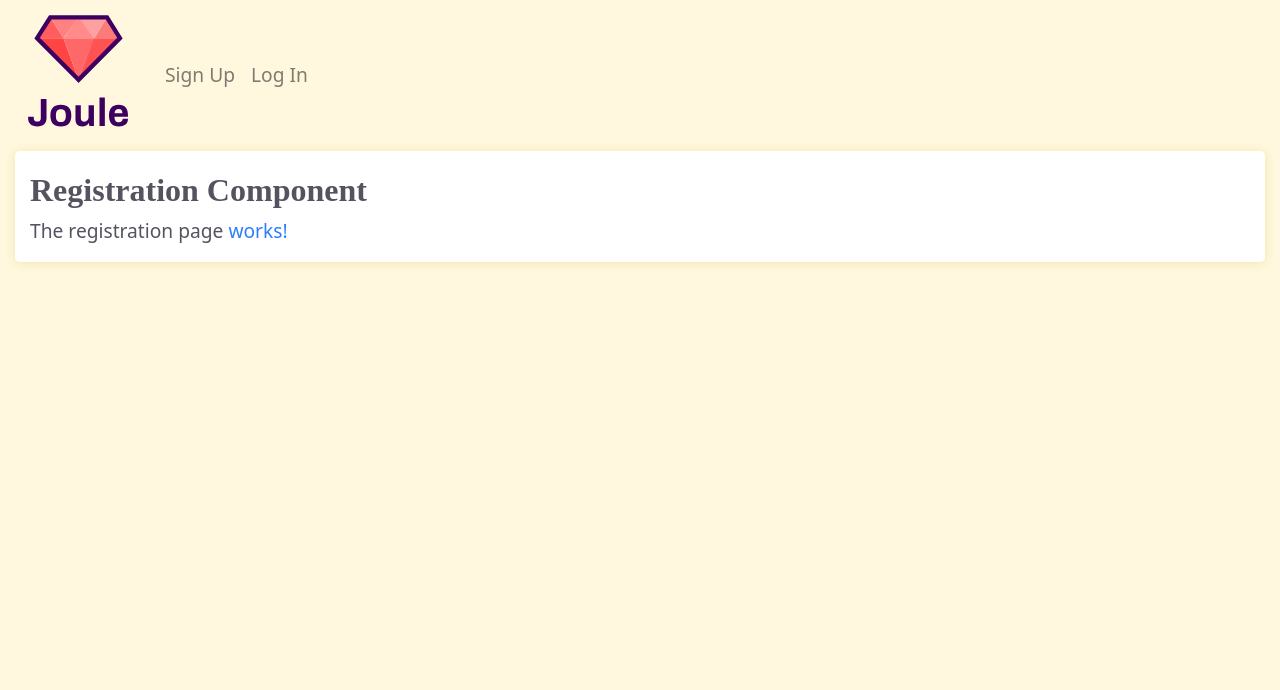
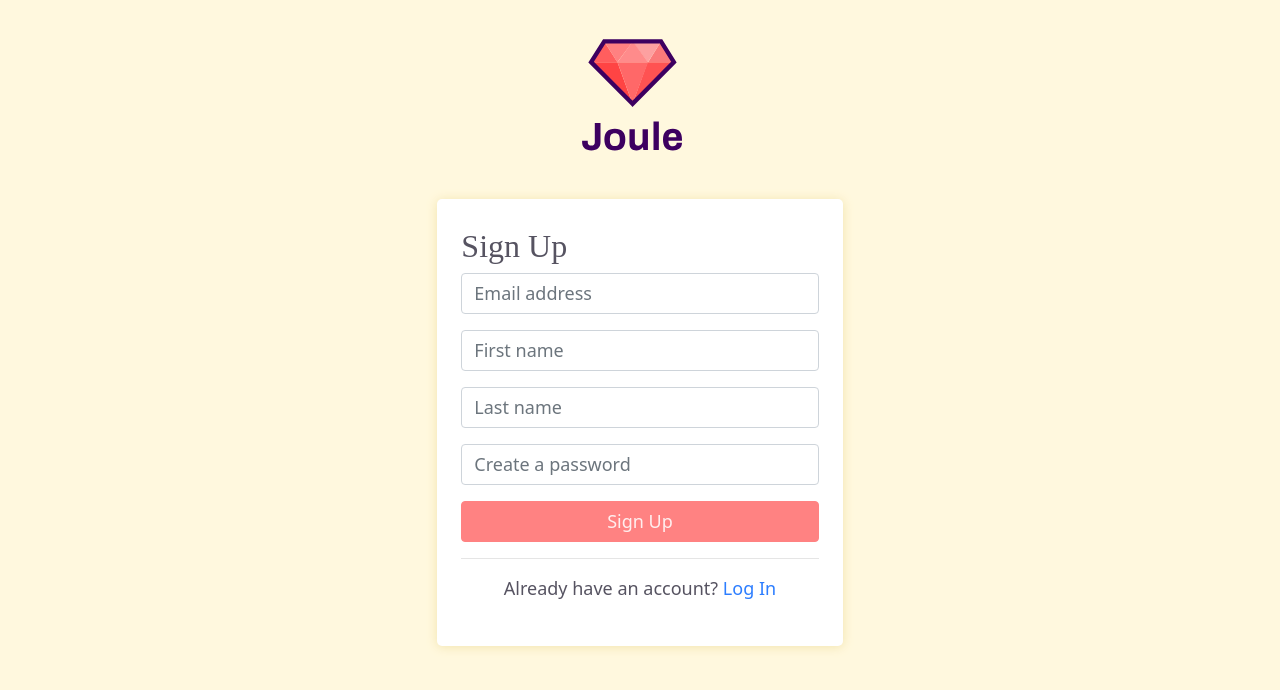
Before and after one commit to TAASSK/Joule, an Angular app in the folder src/public/: page /registration in a window 1280 px wide. Shown: the top 690 px of the page. Built offline with nearby package versions, Linux system fonts and the light colour scheme; a web font is replaced by a local one.

Commit message:
added registration page, login page, and updated the homepage to align closer to Paul's mockup

```diff
--- a/src/public/src/app/app.component.html
+++ b/src/public/src/app/app.component.html
@@ -1,26 +1 @@
-<header class="row">
-	<nav class="navbar navbar-expand-lg navbar-light">
-		<button class="navbar-toggler" type="button" data-toggle="collapse" data-target="#page-navbarToggler" aria-controls="page-navbarToggler" aria-expanded="false" aria-label="Toggle Navigation">
-			<span class="navbar-toggler-icon"></span>
-		</button> <!-- hamburger menu button -->
-		<div class="collapse navbar-collapse" id="page-navbarToggler">
-			<a class="navbar-brand" [routerLink]="['/home']">
-				<img class="navbar-logo" src="/assets/img/logo/joule-cropped-transparent.svg" width="125" height="125" alt="Joule">
-			</a> <!-- .navbar-brand -->
-
-		<ul class="navbar-nav ml-auto">
-			<li class="nav-item">
-				<a class="nav-link" [routerLink]="['/registration']">Sign Up</a>
-			</li>
-			<li class="nav-item">
-				<a class="nav-link" [routerLink]="['/login']">Log In</a>
-			</li>
-		</ul>
-
-		</div> <!-- .collapse .navbar-collapse -->
-	</nav> <!-- navbar -->
-</header> <!-- .row (header) -->
-
-<main class="row site-content">
-	<router-outlet></router-outlet>
-</main> <!-- .row .site-content -->
+<router-outlet></router-outlet>
--- a/src/public/src/app/home-page/home-page.component.html
+++ b/src/public/src/app/home-page/home-page.component.html
@@ -1,4 +1,29 @@
-<section class="col-lg-12">
+<header class="row">
+
+	<nav class="navbar navbar-expand-lg navbar-light">
+
+		<div class="navbar-items">
+
+			<a class="navbar-brand" [routerLink]="['/home']">
+				<img class="navbar-logo" src="/assets/img/logo/joule-cropped-transparent.svg" width="100" height="100" alt="Joule">
+			</a> <!-- .navbar-brand -->
+
+			<ul class="navbar-nav">
+				<li class="nav-item">
+					<a class="nav-link" [routerLink]="['/registration']">Sign Up</a>
+				</li>
+				<li class="nav-item">
+					<a class="nav-link" [routerLink]="['/login']">Log In</a>
+				</li>
+			</ul>
+
+		</div> <!-- .collapse .navbar-collapse -->
+
+	</nav> <!-- navbar -->
+
+</header> <!-- .row (header) -->
+
+<section class="col-lg-12 site-content">
 	<h1>Home Page Component</h1>
 	<p>The home page <a href="#">works!</a></p>
 </section> <!-- .row (section) -->
--- a/src/public/src/app/login/login.component.html
+++ b/src/public/src/app/login/login.component.html
@@ -1,4 +1,32 @@
-<section class="col-lg-12">
-	<h1>Login Component</h1>
-	<p>The login page <a href="#">works!</a></p>
+<nav class="navbar navbar-expand-lg navbar-light">
+	<div class="navbar-center-brand">
+		<a class="navbar-brand" [routerLink]="['/home']">
+			<img class="navbar-logo" src="/assets/img/logo/joule-cropped-transparent.svg" width="125" height="125" alt="Joule">
+		</a> <!-- .navbar-brand -->
+	</div> <!-- .navbar-center-brand -->
+</nav> <!-- navbar -->
+
+<section class="col col-sm-4 col-md-6 col-lg-4 site-content">
+	<h1>Log In</h1>
+
+	<form>
+
+		<!-- Email address -->
+		<section class="form-group">
+			<input type="email" class="form-control" id="loginInputEmailAddress" placeholder="Email address">
+		</section>
+
+		<!-- Password -->
+		<section class="form-group">
+			<input type="password" class="form-control" id="loginInputPassword" placeholder="Password">
+		</section>
+
+	</form>
+
+	<button type="submit" class="button button-call-to-action button-block">Log In</button>
+
+	<hr>
+
+	<p class="text-center">Need an account? <a [routerLink]="['/registration']">Sign Up</a></p>
+
 </section> <!-- .row (section) -->
--- a/src/public/src/app/login/login.component.ts
+++ b/src/public/src/app/login/login.component.ts
@@ -1,4 +1,8 @@
+/*
+ * Angular library
+ * */
 import { Component, OnInit } from '@angular/core';
+import { ActivatedRoute, Router } from '@angular/router';
 
 @Component({
 	selector: 'app-login',
@@ -6,7 +10,10 @@ import { Component, OnInit } from '@angular/core';
 })
 export class LoginComponent implements OnInit {
 
-	constructor() { }
+	constructor(
+		private route: ActivatedRoute,
+		private router: Router
+	) { }
 
 	ngOnInit() { }
 
--- a/src/public/src/app/registration/registration.component.html
+++ b/src/public/src/app/registration/registration.component.html
@@ -1,4 +1,42 @@
-<section class="col-lg-12">
-	<h1>Registration Component</h1>
-	<p>The registration page <a href="#">works!</a></p>
+<nav class="navbar navbar-expand-lg navbar-light">
+	<div class="navbar-center-brand">
+		<a class="navbar-brand" [routerLink]="['/home']">
+			<img class="navbar-logo" src="/assets/img/logo/joule-cropped-transparent.svg" width="125" height="125" alt="Joule">
+		</a> <!-- .navbar-brand -->
+	</div> <!-- .navbar-center-brand -->
+</nav> <!-- navbar -->
+
+<section class="col col-sm-4 col-md-6 col-lg-4 site-content">
+	<h1>Sign Up</h1>
+
+	<form>
+
+		<!-- Email address -->
+		<section class="form-group">
+			<input type="email" class="form-control" id="registrationInputEmailAddress" placeholder="Email address">
+		</section>
+
+		<!-- First Name -->
+		<section class="form-group">
+			<input type="text" class="form-control" id="registrationInputFirstName" placeholder="First name">
+		</section>
+
+		<!-- Last Name -->
+		<section class="form-group">
+			<input type="text" class="form-control" id="registrationInputLastName" placeholder="Last name">
+		</section>
+
+		<!-- Password -->
+		<section class="form-group">
+			<input type="password" class="form-control" id="registrationInputPassword" placeholder="Create a password">
+		</section>
+
+	</form>
+
+	<button type="submit" class="button button-call-to-action button-block">Sign Up</button>
+
+	<hr>
+
+	<p class="text-center">Already have an account? <a [routerLink]="['/login']">Log In</a></p>
+
 </section> <!-- .row (section) -->
--- a/src/public/src/app/registration/registration.component.ts
+++ b/src/public/src/app/registration/registration.component.ts
@@ -1,4 +1,8 @@
+/*
+ * Angular library
+ * */
 import { Component, OnInit } from '@angular/core';
+import { ActivatedRoute, Router } from '@angular/router';
 
 @Component({
 	selector: 'app-registration',
@@ -6,7 +10,10 @@ import { Component, OnInit } from '@angular/core';
 })
 export class RegistrationComponent implements OnInit {
 
-	constructor() { }
+	constructor(
+		private route: ActivatedRoute,
+		private router: Router
+	) { }
 
 	ngOnInit() { }
 
--- /dev/null
+++ b/src/public/src/css/_buttons.css
@@ -0,0 +1,75 @@
+
+/* General button styles
+
+	Essentially mimics bootstrap behavior
+*/
+
+.button {
+	text-align: center;
+	white-space: nowrap;
+	vertical-align: middle;
+	user-select: none;
+	border: 1px solid transparent;
+	padding: 0.375rem 0.75rem;
+	line-height: 1.5;
+	border-radius: 0.25rem;
+	transition: color .15s ease-in-out, background-color .15s ease-in-out, border-color .15s ease-in-out, box-shadow .15s ease-in-out;
+}
+
+.button:hover {
+	text-decoration: none;
+}
+
+.button:focus, .button.focus {
+	text-decoration: none;
+	outline: 0;
+	box-shadow: 0 0 0 0.2rem rgba(209,209,214,0.25);
+}
+
+.button:not(:disabled):not(.disabled) {
+	cursor: pointer;
+}
+
+.button:not(.button+.button) {
+	margin-top: 1rem;
+}
+
+/* Button colors */
+
+.button-regular {
+	color: #565361;
+	background-color: #d1d1d6;
+	border-color: #d1d1d6;
+}
+
+.button-regular:hover {
+	color: #565361;
+	background-color: #c1c1c6; /* darkened by 7.5% */
+	border-color: #bcbcc1; /* darkened by 10% */
+}
+
+.button-call-to-action {
+	color: #ffefef;
+	background-color: #ff8282;
+	border-color: #ff8282;
+}
+
+.button-call-to-action:hover {
+	color: #ffefef;
+	background-color: #ec7878;
+	border-color: #e67575;
+}
+
+/* Width-filling button
+
+	Emulates the bootstrap .btn-block class
+*/
+
+.button-block {
+	display: block;
+	width: 100%;
+}
+
+.button-block+.button-block {
+	margin-top: 0.5rem;
+}
--- a/src/public/src/css/_forms.css
+++ b/src/public/src/css/_forms.css
@@ -1 +1,5 @@
 /* Sitewide form styling */
+
+.form-control {
+	font-size: inherit;
+}
--- a/src/public/src/css/_general.css
+++ b/src/public/src/css/_general.css
@@ -13,8 +13,8 @@ a {
 body {
 	background: #FFF8DE;
 	font-family: system-ui;
-    font-size: 1.2rem;
-    color: #565361;
+	font-size: 18px;
+	color: #3D0060;
 }
 
 em {
@@ -23,14 +23,22 @@ em {
 
 h1 {
 	font-family: 'Archivo-Web';
-    font-size: 24pt;
-    font-weight: 700;
+	font-size: 2rem;
+	font-weight: 500;
 }
 
 h2 {
 	font-family: 'Archivo-Web';
-    font-size: 20pt;
-    font-weight: 700;
+	font-size: 1.5rem;
+	font-weight: 500;
+}
+
+hr {
+	display: block;
+	margin: 1rem auto;
+	clear: both;
+	border: none;
+	border-top: 1px solid rgba(0,0,0,0.1);
 }
 
 strong {
--- /dev/null
+++ b/src/public/src/css/_navbar.css
@@ -0,0 +1,26 @@
+
+.navbar {
+	width: 100%;
+	padding: 2rem 1.5rem;
+}
+
+.navbar-center-brand {
+	display: flex;
+	flex-basis: auto;
+	flex-grow: 1;
+	justify-content: center;
+}
+
+.navbar-items {
+	display: flex;
+	flex-direction: row;
+	flex-basis: 100%;
+	align-items: center;
+	justify-content: space-between;
+}
+
+.nav-link {
+	color: inherit !important;
+	font-family: 'Archivo-Web';
+	font-weight: 500;
+}
--- a/src/public/src/css/_site.css
+++ b/src/public/src/css/_site.css
@@ -1,6 +1,12 @@
+body.container-fluid {
+	padding-left: 2rem;
+	padding-right: 2rem;
+}
+
 .site-content {
 	margin: 0 auto;
-	padding-top: 1.25rem;
+	padding: 1.75rem 1.5rem;
+	color: #565361;
 	background: #FFF;
 	border-radius: 5px;
 	box-shadow: 0 1px 11px #F2E4AE;
--- a/src/public/src/css/styles.css
+++ b/src/public/src/css/styles.css
@@ -1,9 +1,13 @@
-@import 'css/_globals.css'; /* color palette and font stack */
+@import 'css/_globals.css';
 
-@import 'css/_general.css'; /* sitewide content formatting */
+@import 'css/_general.css';
 
-@import 'css/_site.css'; /*  */
+@import 'css/_site.css';
 
 @import 'css/_forms.css';
 
+@import 'css/_navbar.css';
+
+@import 'css/_buttons.css';
+
 @import 'css/_homepage.css';
```
Lines whose indentation alone changed are shown as unchanged.
